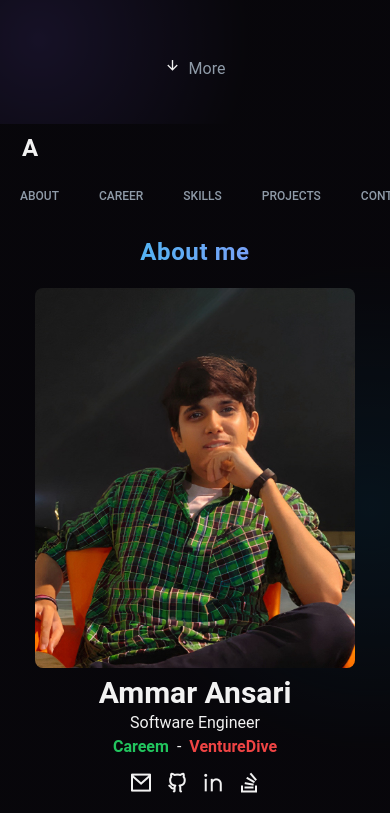
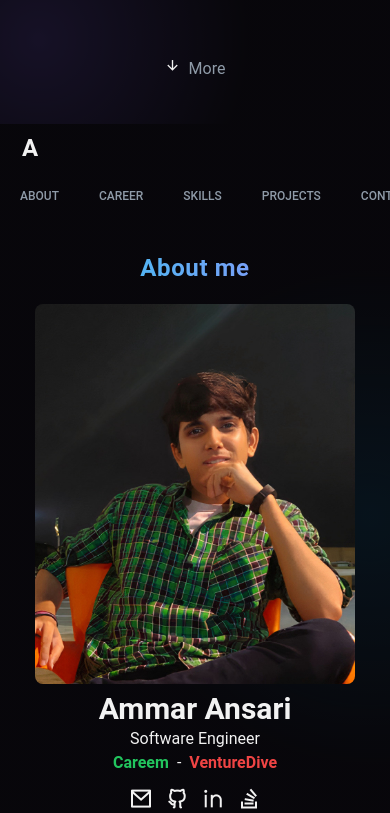
Before and after one commit to iAmmar7/ammaransari, a Next.js app: page / in a window 390 px wide. Shown: the part 720-1533 px from the top of the page. Built offline with nearby package versions, Linux system fonts and the light colour scheme.

Commit message:
inView bug fixes for mobile devices

```diff
--- a/components/Sections/AboutSection.jsx
+++ b/components/Sections/AboutSection.jsx
@@ -2,10 +2,13 @@ import React from 'react';
 
 import AboutMe from '../AboutMe/AboutMe';
 import Section from './Section';
+import { useBreakpoints } from '../../hooks';
 
 function AboutSection() {
+  const { sm } = useBreakpoints();
+
   return (
-    <Section id='about' navViewAmount={0.6}>
+    <Section id='about' navViewAmount={!sm ? 0.8 : 0.4}>
       <AboutMe />
     </Section>
   );
--- a/components/Sections/Section.jsx
+++ b/components/Sections/Section.jsx
@@ -1,24 +1,23 @@
-import { useRef } from 'react';
-import { motion, useInView } from 'framer-motion';
+import { motion } from 'framer-motion';
+import { useInView } from 'react-intersection-observer';
 
 import Navbar from '../Navbar/Navbar';
 
 function Section(props) {
   const { children, footer, id, navViewAmount = 1 } = props;
-  const ref = useRef(null);
-  const isInView = useInView(ref, { amount: navViewAmount });
+  const { ref, inView } = useInView({
+    threshold: navViewAmount,
+  });
 
   return (
-    <section
-      id={id}
-      ref={ref}
-      className='min-h-screen overflow-hidden flex flex-col justify-center relative snap-start py-28'
-    >
-      <motion.div initial={{ opacity: 0 }} whileInView={{ opacity: isInView ? 1 : 0 }}>
+    <section id={id} className='min-h-screen overflow-hidden flex flex-col justify-center relative snap-start py-32'>
+      <motion.div initial={{ opacity: 0 }} whileInView={{ opacity: inView ? 1 : 0 }} viewport={{ once: false }}>
         <Navbar />
       </motion.div>
       <div className='absolute inset-0 -z-10 bg-home-gradient opacity-40' />
-      <div className='my-0 mx-auto max-w-4xl py-0 px-5 relative'>{children}</div>
+      <div className='my-0 mx-auto max-w-4xl py-0 px-5 relative' ref={ref}>
+        {children}
+      </div>
       {footer}
     </section>
   );
--- a/package.json
+++ b/package.json
@@ -14,6 +14,7 @@
     "next": "12.2.5",
     "react": "18.2.0",
     "react-dom": "18.2.0",
+    "react-intersection-observer": "^9.4.0",
     "remixicon": "^2.5.0"
   },
   "devDependencies": {
```
Also changed, not shown: 1 other file (tests, documents, lock files or other folders).
